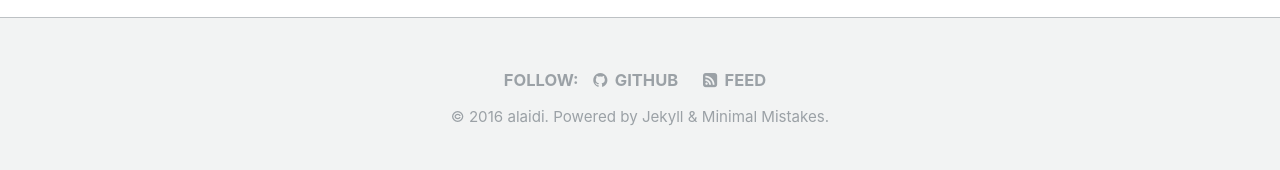
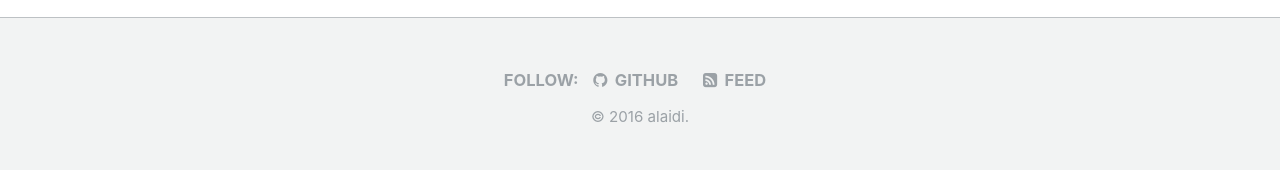
Before and after one commit to alaidi/alaidi.github.io, a Jekyll site: the page built from _pages/home.md, in a window 1280 px wide. Shown: the part 1488-1658 px from the top of the page. Built offline with Jekyll 4.4.1, drawn with Linux system fonts in a browser that asks for light colours.

Commit message:
update footer

```diff
--- a/_includes/footer.html
+++ b/_includes/footer.html
@@ -21,4 +21,4 @@
   </ul>
 </div>
 
-<div class="page__footer-copyright">&copy; {{ site.time | date: '%Y' }} {{ site.name | default: site.title }}. {{ site.data.ui-text[site.locale].powered_by | default: "Powered by" }} <a href="http://jekyllrb.com" rel="nofollow">Jekyll</a> &amp; <a href="https://mademistakes.com/work/minimal-mistakes-jekyll-theme/" rel="nofollow">Minimal Mistakes</a>.</div>
+<div class="page__footer-copyright">&copy; {{ site.time | date: '%Y' }} {{ site.name | default: site.title }}. </div>
```
